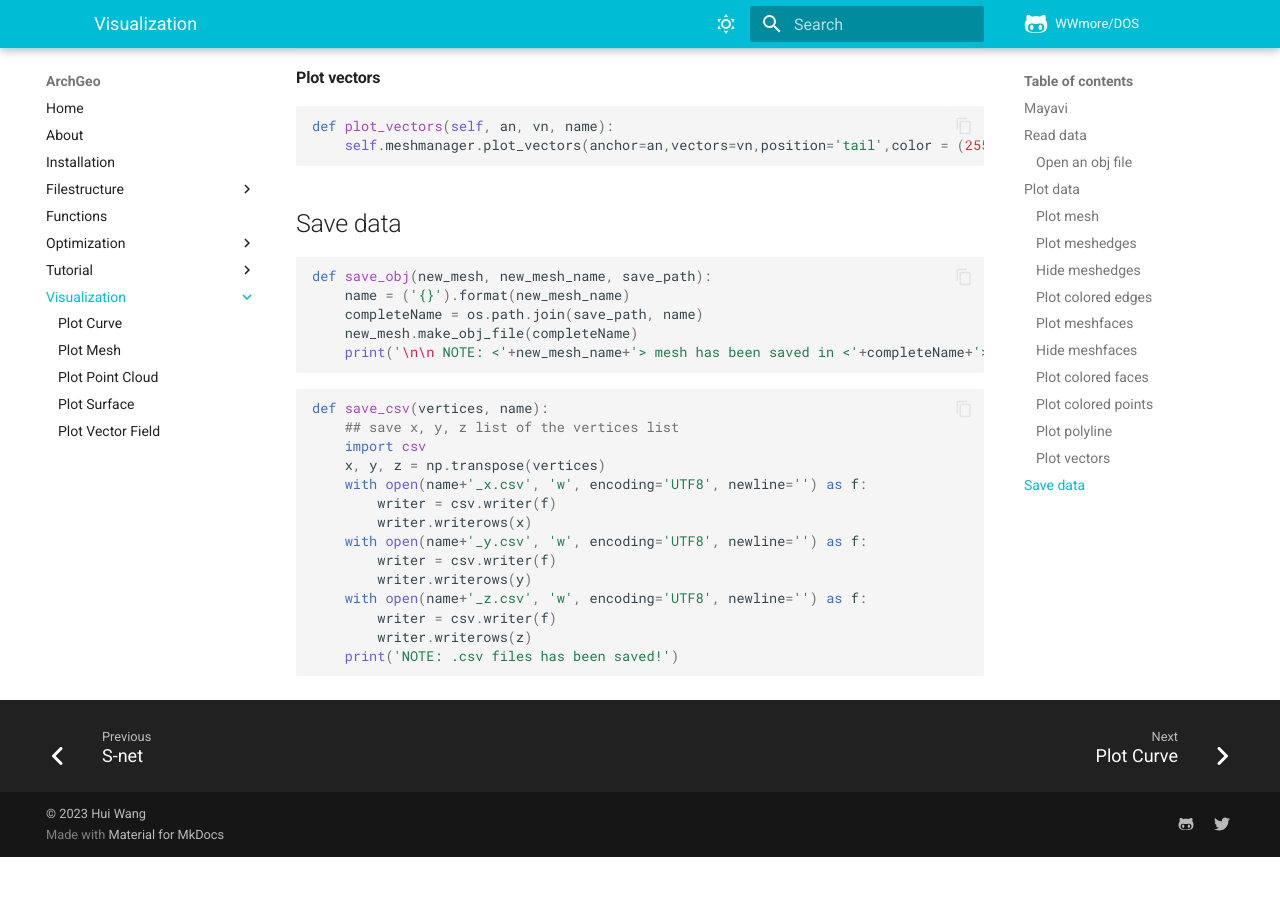
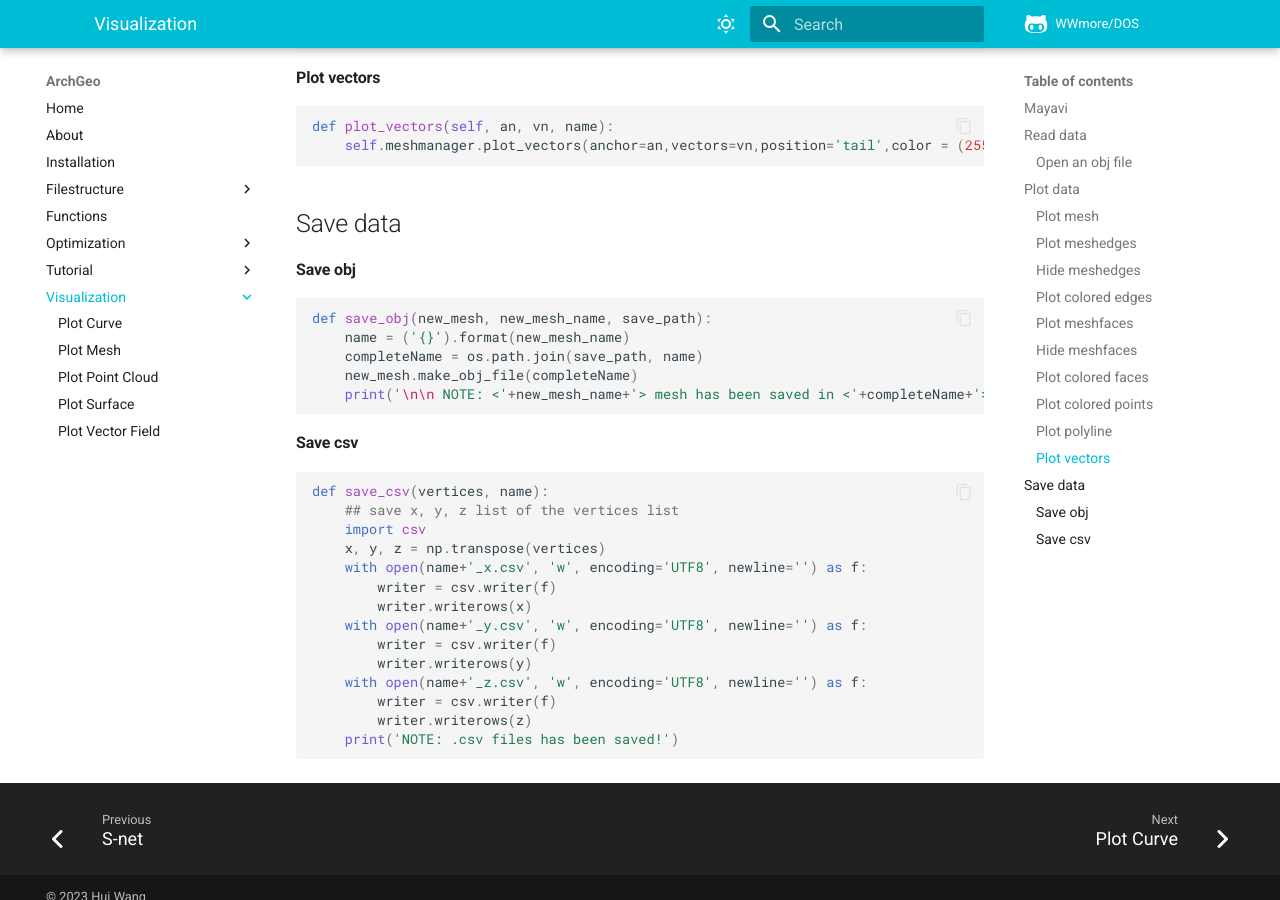
Before and after one commit to WWmore/mkdocs-archgeo, an MkDocs documentation site: the page built from docs/visualization/index.md, in a window 1280 px wide and 900 px high, scrolled down 2621 px. Built offline with MkDocs 1.6.1 and Material for MkDocs 9.7.7, drawn with Linux system fonts in a browser that asks for light colours; comment, search, counter and statistics services are not loaded; before the commit the page ends 3478 px from its top, so only the background shows below that.

Commit message:
Update index.md

````diff
--- a/docs/visualization/index.md
+++ b/docs/visualization/index.md
@@ -114,6 +114,7 @@ def plot_vectors(self, an, vn, name):
 
 ## Save data
 
+#### Save obj
 ``` py
 def save_obj(new_mesh, new_mesh_name, save_path):
     name = ('{}').format(new_mesh_name)
@@ -122,6 +123,8 @@ def save_obj(new_mesh, new_mesh_name, save_path):
     print('\n\n NOTE: <'+new_mesh_name+'> mesh has been saved in <'+completeName+'>\n')
 ```
 
+
+#### Save csv
 ```py
 def save_csv(vertices, name):
     ## save x, y, z list of the vertices list
````
